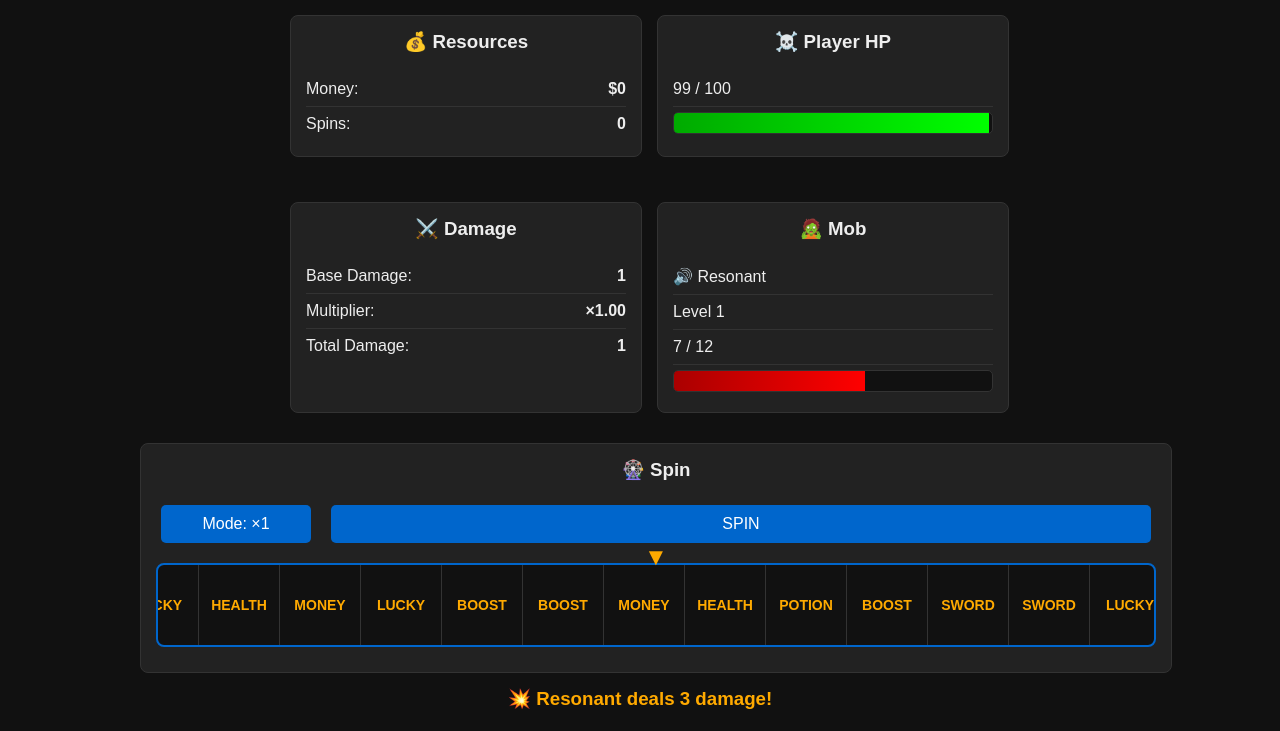
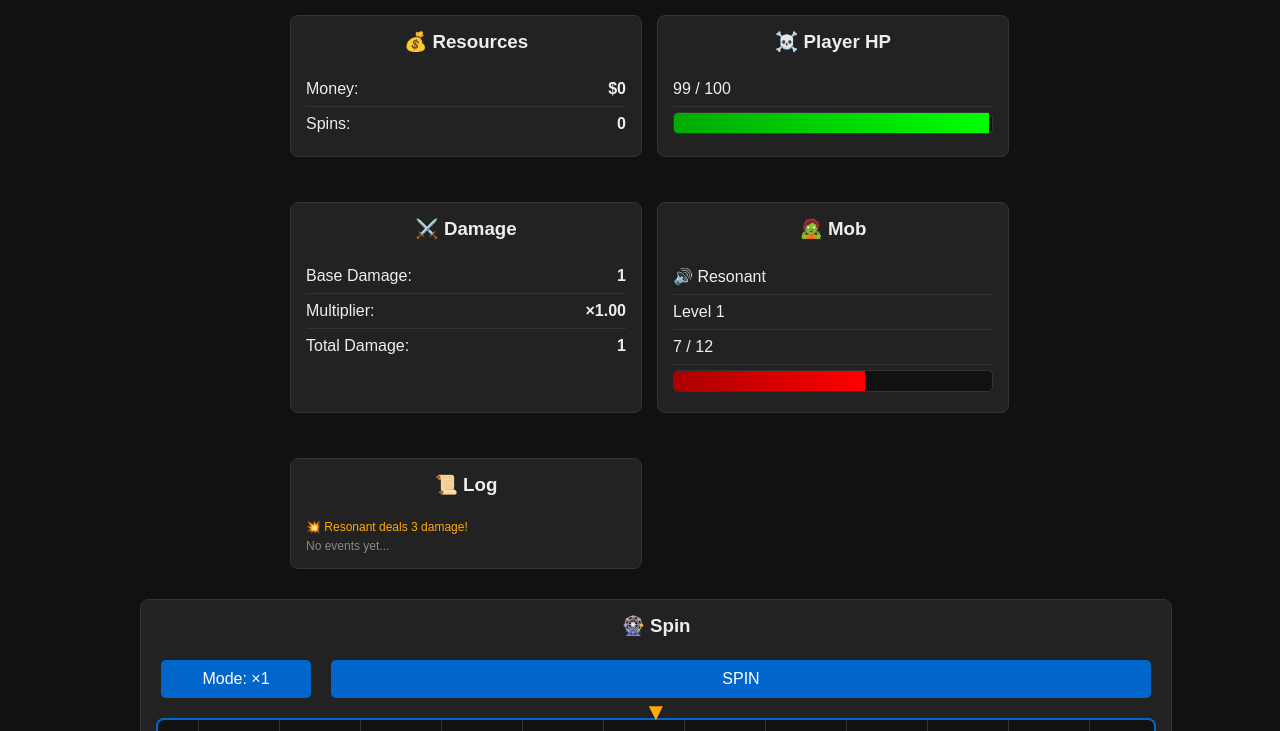
Before and after one commit to Ixelune/crooss, a plain HTML site: page index.html in a window 1280 px wide. Shown: the part 69-800 px from the top of the page. Drawn offline with Linux system fonts and the light colour scheme.

Commit message:
v1.6
som stuff added

```diff
--- a/index.html
+++ b/index.html
@@ -65,6 +65,13 @@
         <div class="hp-bar-fill" id="mobHpBar" style="width: 100%; background: linear-gradient(90deg, #aa0000, #ff0000);"></div>
       </div>
     </div>
+
+    <div class="box">
+      <h3>📜 Log</h3>
+      <div id="logContainer" style="font-size: 12px; color: #ffaa00; text-align: left; max-height: 200px; overflow-y: auto;">
+        <p style="margin: 0; color: #888;">No events yet...</p>
+      </div>
+    </div>
   </div>
 
   <div class="box" style="width: 100%; max-width: none;">
@@ -80,8 +87,6 @@
       </div>
     </div>
   </div>
-
-  <h3 id="log"></h3>
 
   <div class="box" style="width: 100%; max-width: none;">
     <h3>🎒 Inventory Slots: <span id="invSlots">0/80</span></h3>
--- a/script.js
+++ b/script.js
@@ -675,7 +675,24 @@ function updateInventoryDisplay() {
 }
 
 function log(text) {
-  document.getElementById("log").innerText = text;
+  const logContainer = document.getElementById("logContainer");
+
+  // Create new log entry
+  const entry = document.createElement("p");
+  entry.style.margin = "5px 0";
+  entry.textContent = text;
+
+  // Add to top of log
+  if (logContainer.firstChild && logContainer.firstChild.textContent === "No events yet...") {
+    logContainer.removeChild(logContainer.firstChild);
+  }
+
+  logContainer.insertBefore(entry, logContainer.firstChild);
+
+  // Keep only last 10 entries
+  while (logContainer.children.length > 10) {
+    logContainer.removeChild(logContainer.lastChild);
+  }
 }
 
 // Cookie Management
```
